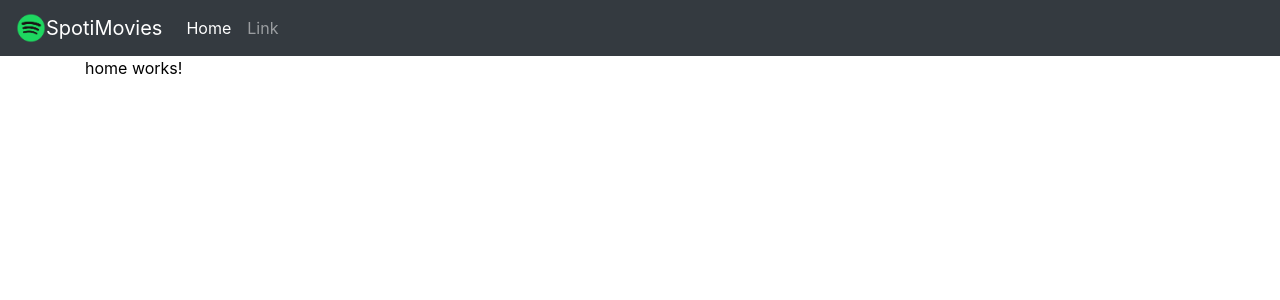
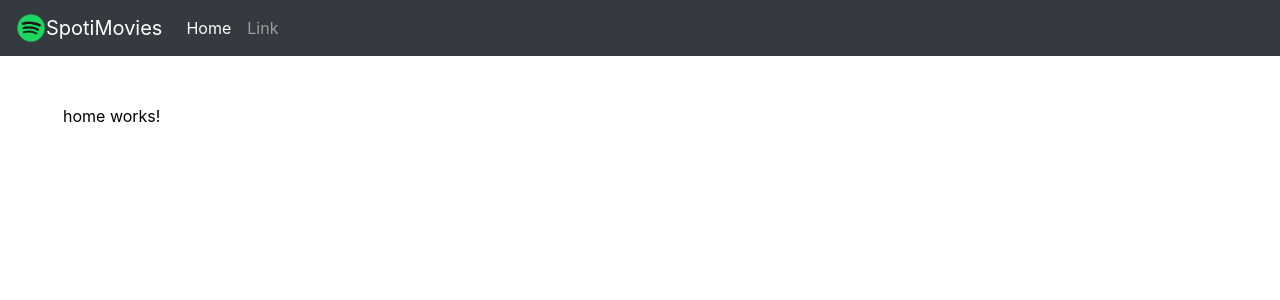
Before and after one commit to NPGonzalez/movies, an Angular app: page /#/home in a window 1280 px wide. Shown: the top 300 px of the page. Built offline with nearby package versions, Linux system fonts and the light colour scheme.

Commit message:
Se arega margen al contenedor en appcomponent

```diff
--- a/src/app/app.component.html
+++ b/src/app/app.component.html
@@ -1,4 +1,4 @@
 <app-navbar></app-navbar>
-<div class="container">
+<div class="container m-5">
     <router-outlet></router-outlet>
 </div>
```
